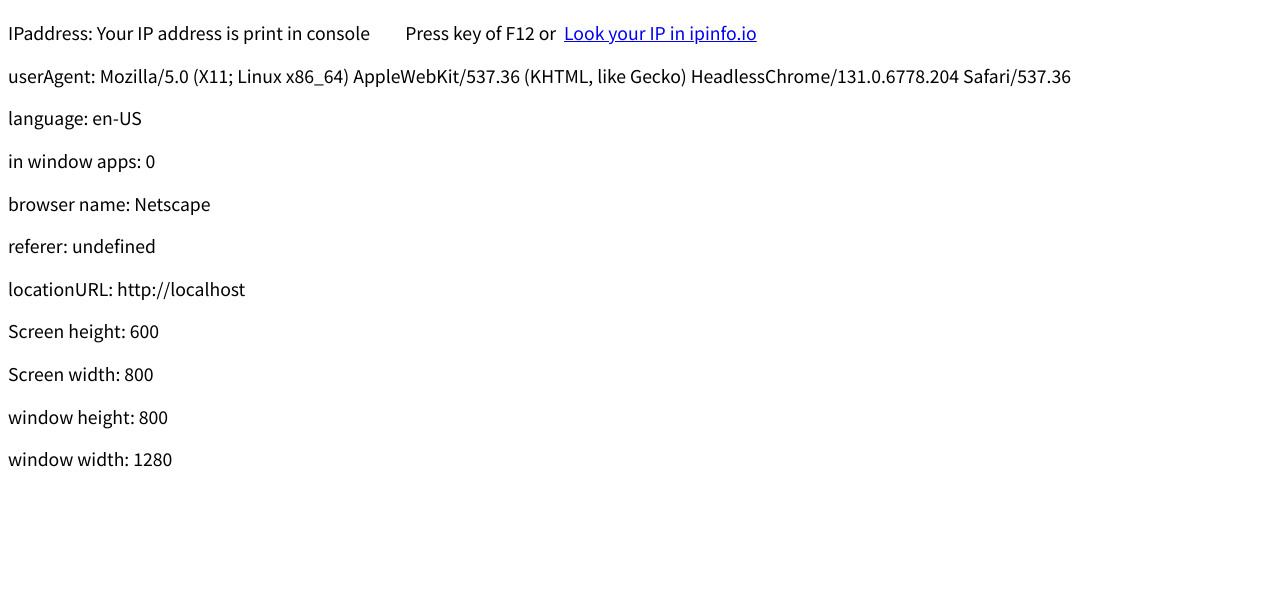
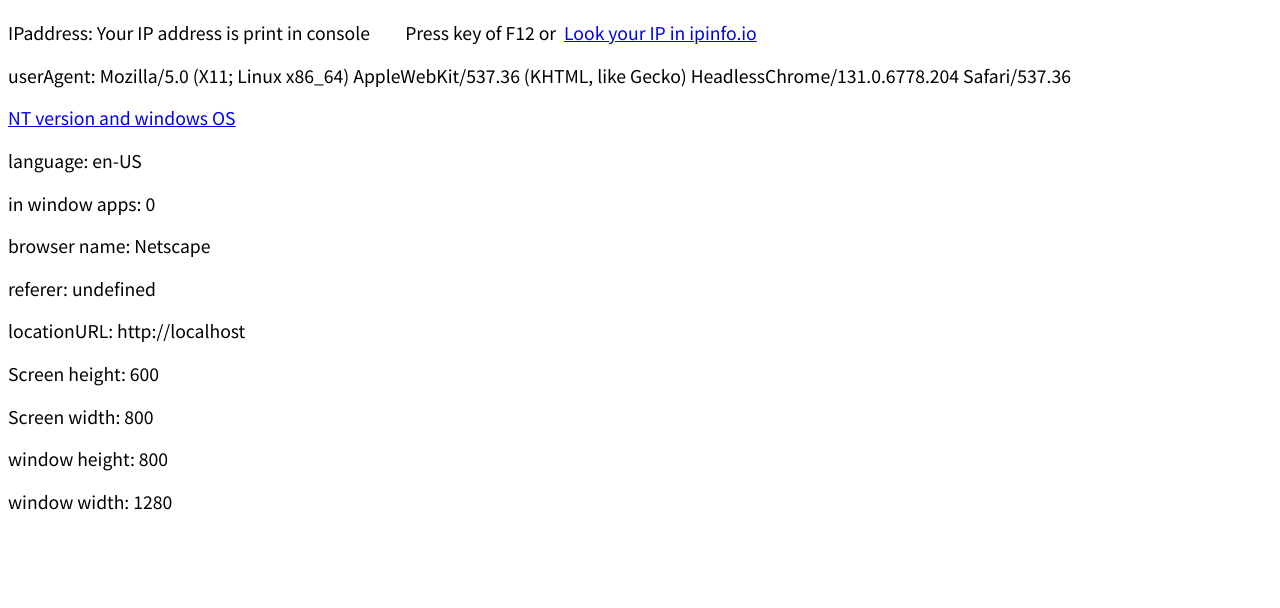
Before and after one commit to kumoroha/pcinfo, a plain HTML site: page index.html in a window 1280 px wide. Shown: the part 78-686 px from the top of the page. Drawn offline with Linux system fonts and the light colour scheme.

Commit message:
Update index.html

```diff
--- a/index.html
+++ b/index.html
@@ -25,7 +25,7 @@ function callback(data) {
 
 <p>userAgent:&nbsp;<script>
 document.write(window.navigator.userAgent);
-</script></p>
+</script></p><a href="#NTwin" rel="noreferrer noopener">NT&nbsp;version&nbsp;and&nbsp;windows&nbsp;OS</a>
 
 <p>language:&nbsp;<script>
 document.write(window.navigator.language);
```
